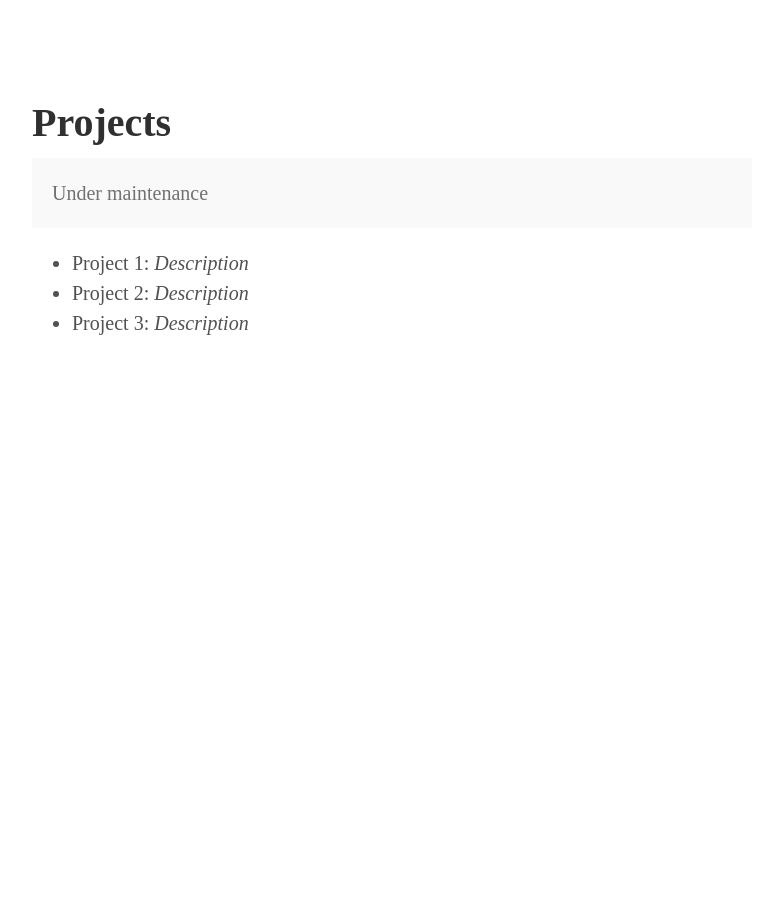
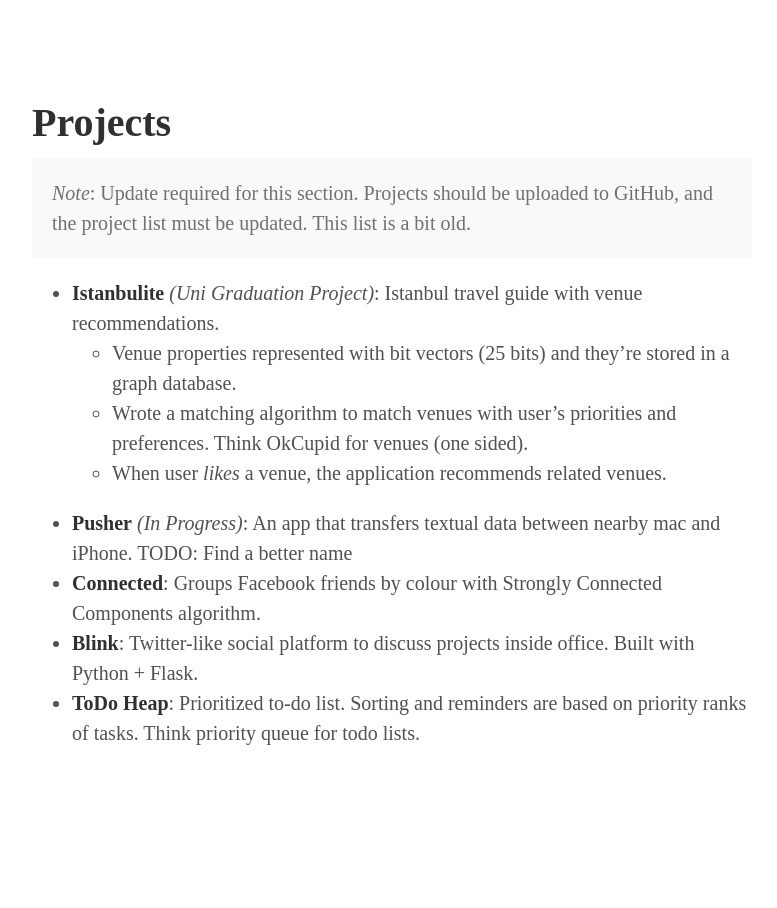
Before and after one commit to serhanbaker/serhanbaker.github.io, a Jekyll site: the page built from projects.md, in a window 1280 px wide. Shown: the part 102-1010 px from the top of the page, without its empty margins (428-1205 px from the left). Built offline with Jekyll 4.4.1, drawn with Linux system fonts in a browser that asks for light colours; some web fonts are replaced; Markdown is read by kramdown in place of the engine named in the settings; before the commit the page ends 900 px from its top, so only the background shows below that.

Commit message:
some modification

```diff
--- a/projects.md
+++ b/projects.md
@@ -4,9 +4,14 @@
 ---
 
 <p class="message">
-Under maintenance
+<i>Note</i>: Update required for this section. Projects should be uploaded to GitHub, and the project list must be updated. This list is a bit old.
 </p>
 
-* Project 1: *Description*
-* Project 2: *Description*
-* Project 3: *Description*
+* __Istanbulite__ _(Uni Graduation Project)_: Istanbul travel guide with venue recommendations.
+    * Venue properties represented with bit vectors (25 bits) and they’re stored in a graph database.
+    * Wrote a matching algorithm to match venues with user’s priorities and preferences. Think OkCupid for venues (one sided).
+    * When user _likes_ a venue, the application recommends related venues.
+* __Pusher__ _(In Progress)_: An app that transfers textual data between nearby mac and iPhone. TODO: Find a better name
+* __Connected__: Groups Facebook friends by colour with Strongly Connected Components algorithm.
+* __Blink__: Twitter-like social platform to discuss projects inside office. Built with Python + Flask.
+* __ToDo Heap__: Prioritized to-do list. Sorting and reminders are based on priority ranks of tasks. Think priority queue for todo lists.
```
Also changed, not shown: about.md (+4 -4 lines).
